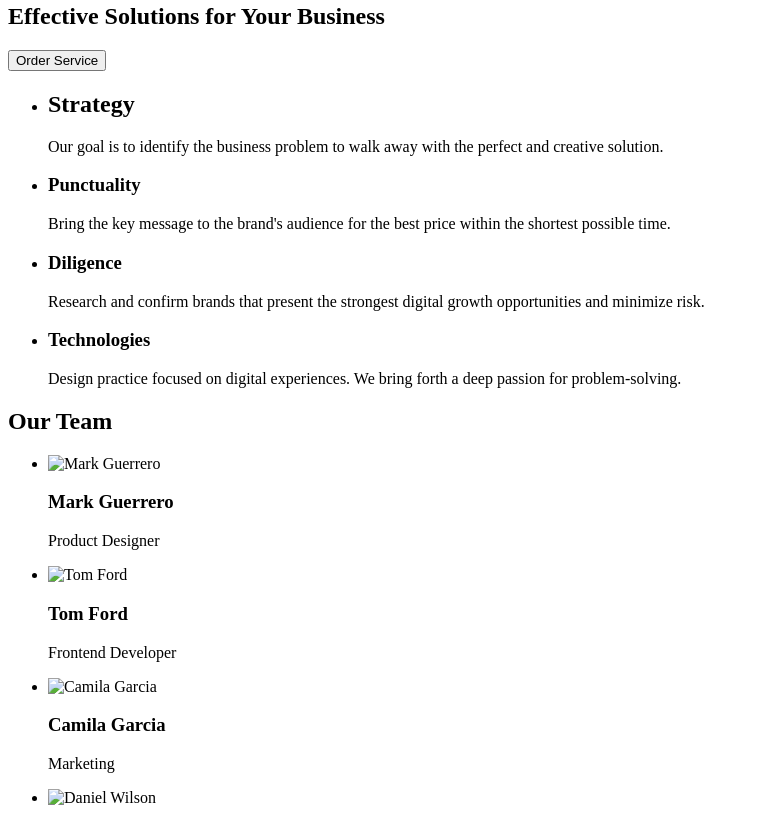
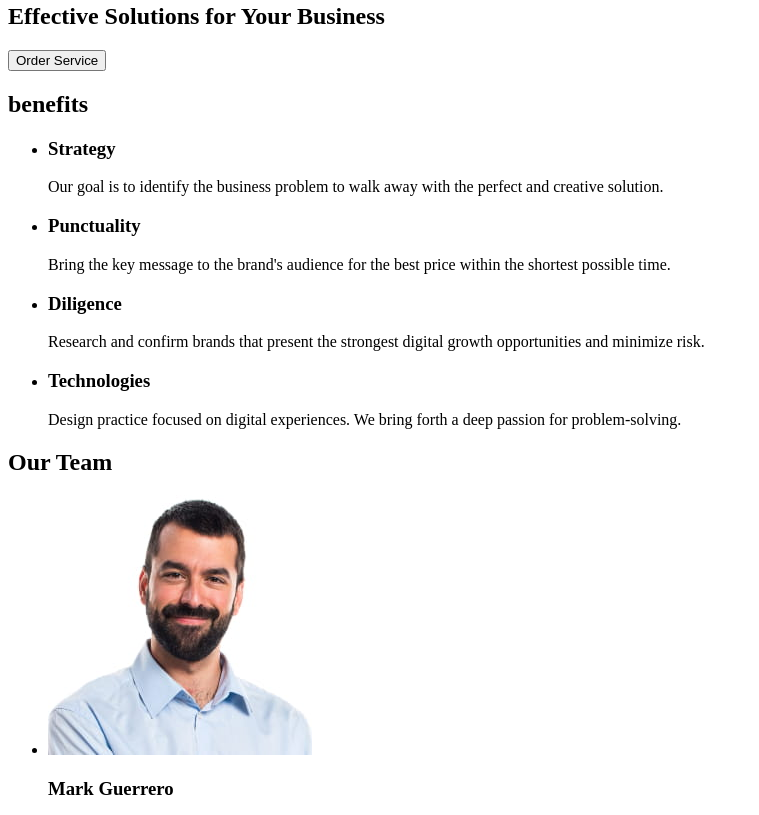
Before and after one commit to bondar-anna/goit-markup-hw-01, a plain HTML site: page index.html in a window 1280 px wide. Shown: the part 165-980 px from the top of the page, without its empty margins (0-759 px from the left). Drawn offline with Linux system fonts and the light colour scheme.

Commit message:
add markup header

```diff
--- a/index.html
+++ b/index.html
@@ -33,9 +33,10 @@
       </section>
       <!--Page Section-->
       <section>
+        <h2>benefits</h2>
         <ul>
           <li>
-            <h2>Strategy</h2>
+            <h3>Strategy</h3>
             <p>
               Our goal is to identify the business problem to walk away with the
               perfect and creative solution.
@@ -69,22 +70,22 @@
         <h2>Our Team</h2>
         <ul>
           <li>
-            <img src="./images/img(1).jpg" alt="Mark Guerrero" width="264" />
+            <img src="images/img(1).jpg" alt="Mark Guerrero" width="264" />
             <h3>Mark Guerrero</h3>
             <p>Product Designer</p>
           </li>
           <li>
-            <img src="./images/img(2).jpg" alt="Tom Ford" width="264" />
+            <img src="images/img(2).jpg" alt="Tom Ford" width="264" />
             <h3>Tom Ford</h3>
             <p>Frontend Developer</p>
           </li>
           <li>
-            <img src="./images/img(3).jpg" alt="Camila Garcia" width="264" />
+            <img src="images/img(3).jpg" alt="Camila Garcia" width="264" />
             <h3>Camila Garcia</h3>
             <p>Marketing</p>
           </li>
           <li>
-            <img src="./images/img(4).jpg" alt="Daniel Wilson" width="264" />
+            <img src="images/img(4).jpg" alt="Daniel Wilson" width="264" />
             <h3>Daniel Wilson</h3>
             <p>UI Designer</p>
           </li>
```
Also changed, not shown: images/img(1).jpg (renamed from images/img (1).jpg), images/img(2).jpg (renamed from images/img (2).jpg), images/img(3).jpg (renamed from images/img (3).jpg), images/img(4).jpg (renamed from images/img (4).jpg).
